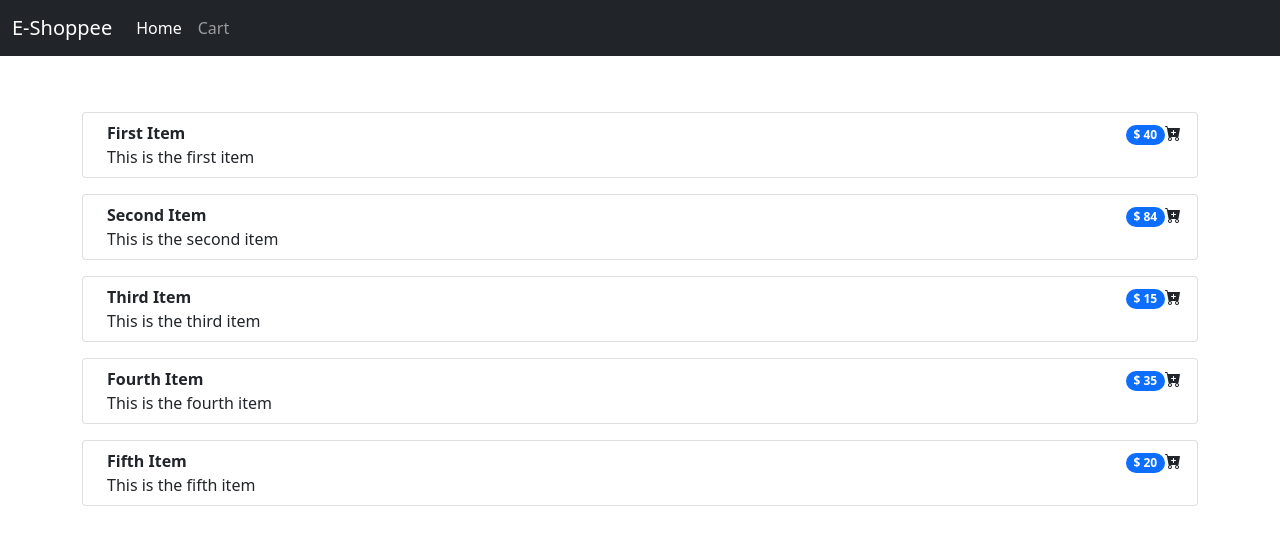
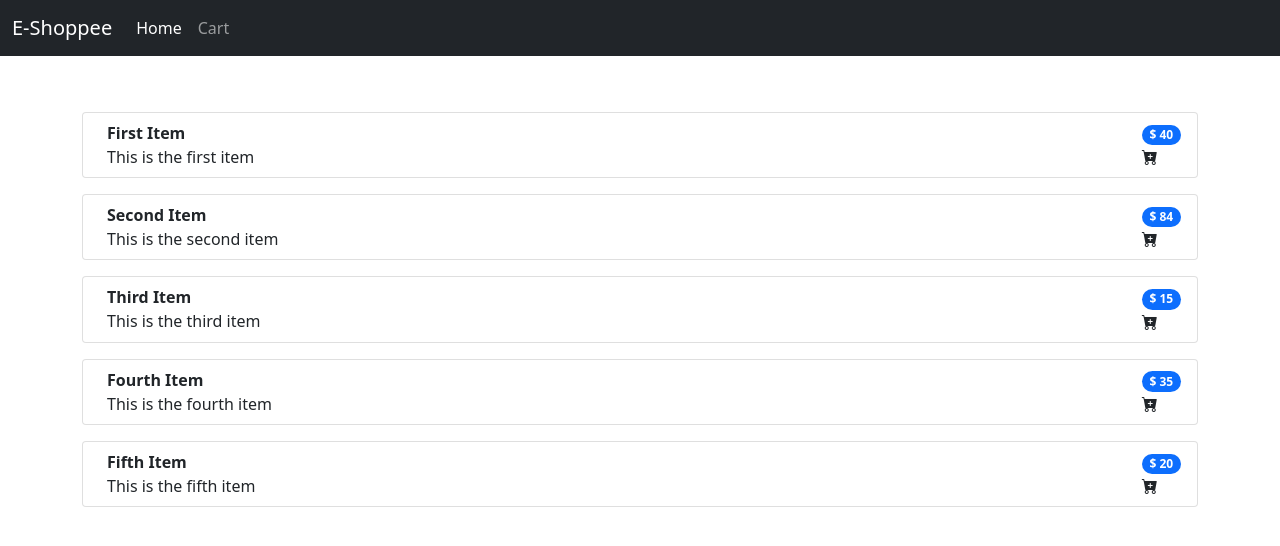
Before and after one commit to cybersaksham/Angular-Shopping-App, an Angular app: page / in a window 1280 px wide. Shown: the top 546 px of the page. Built offline with nearby package versions, Linux system fonts and the light colour scheme.

Commit message:
add cart functionality

```diff
--- a/src/app/Components/item/item.component.html
+++ b/src/app/Components/item/item.component.html
@@ -6,7 +6,12 @@
         </div>
         <div class="ms-2">
             <span class="badge bg-primary rounded-pill">$ {{item.price}}</span>
-            <i (click)="addCart()" class="bi bi-cart-plus-fill"></i>
+            <div *ngIf="!this.isCart; else elseBlock">
+                <i (click)="addCart()" class="bi bi-cart-plus-fill"></i>
+            </div>
+            <ng-template #elseBlock>
+                <i (click)="addCart()" class="bi bi-cart-dash-fill"></i>
+            </ng-template>
         </div>
     </li>
 </ol>
--- a/src/app/Components/item/item.component.ts
+++ b/src/app/Components/item/item.component.ts
@@ -9,16 +9,19 @@ import { Item } from 'src/app/Models/item';
 
 export class ItemComponent implements OnInit {
   @Input() item!: Item;
+  isCart!: boolean
 
   constructor() { }
 
   ngOnInit(): void {
+    this.isCart = JSON.parse(sessionStorage.getItem("cart") || "[]").indexOf(this.item.id) !== -1;
   }
 
   addCart() {
     let cart__ = JSON.parse(sessionStorage.getItem("cart") || "[]");
     cart__.push(this.item.id);
-    sessionStorage.setItem("cart", cart__);
+    sessionStorage.setItem("cart", JSON.stringify(cart__));
+    this.isCart = true;
   }
 
 }
```
